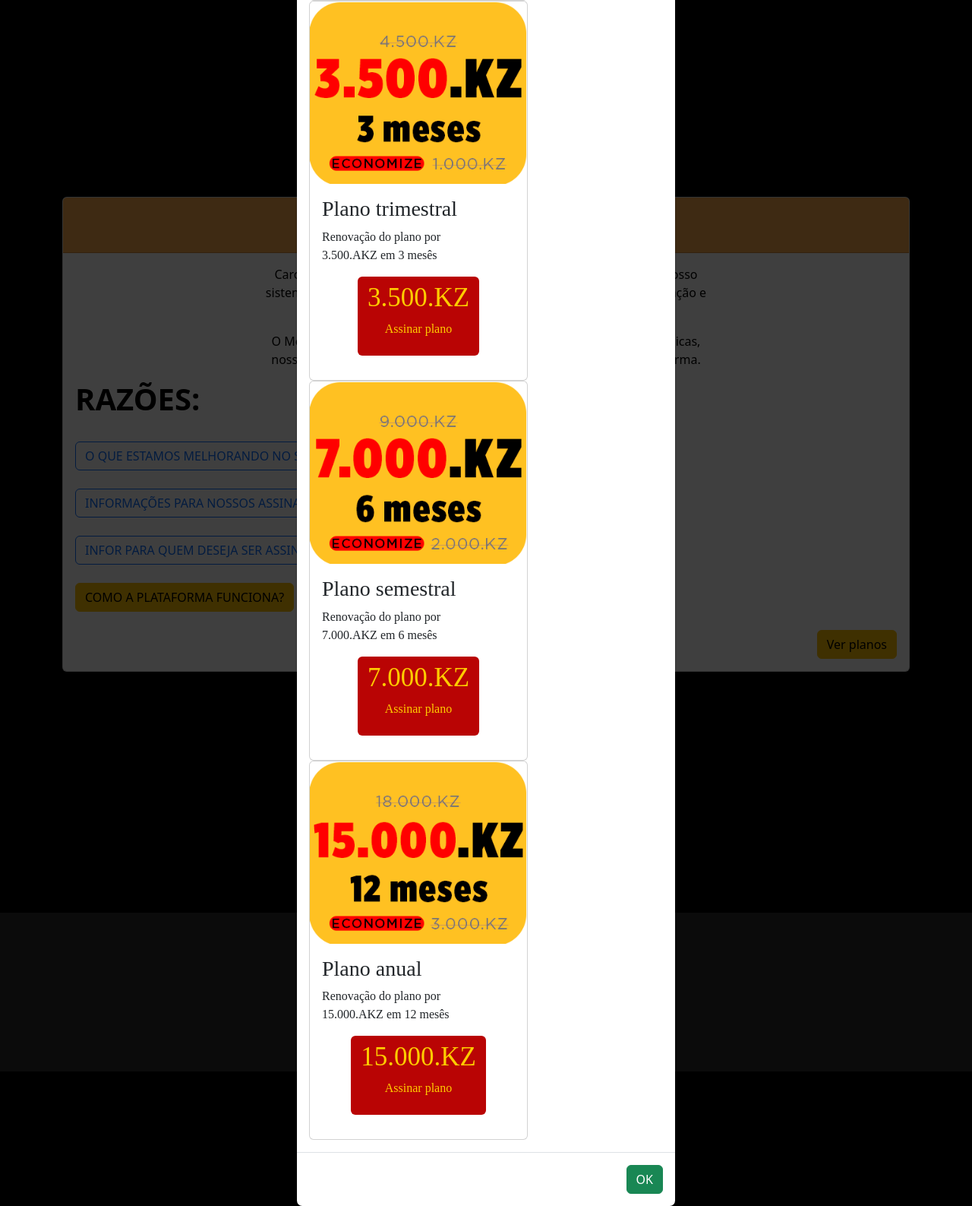
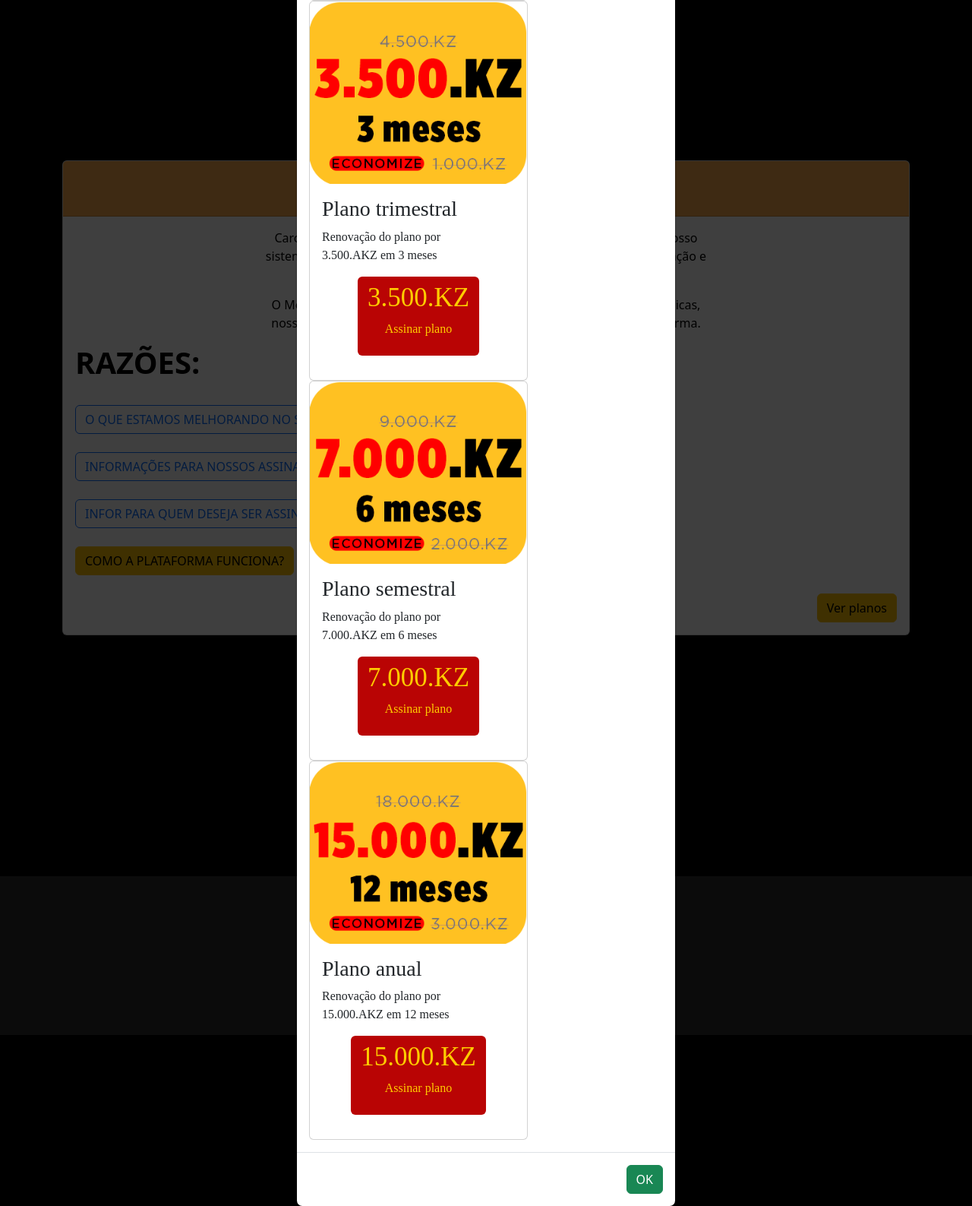
Before and after one commit to gabrieldala/Mercado-rendes, a Node server app: page / in a window 1280 px wide, after a click on "Ver planos". Shown: the part 607-2194 px from the top of the page at 76% size. Run offline with Node 20, Linux system fonts and the light colour scheme; some libraries are stand-ins or nearby versions.

Commit message:
Add files via upload
M v6

```diff
--- a/views/index.ejs
+++ b/views/index.ejs
@@ -92,8 +92,6 @@ li{
   <body>
 
     <div class="container">
-        <br>
-        <br>
         <br>
         <br>
         <br>
@@ -310,7 +308,7 @@ li{
                       loja, podes se comunicar com seus clientes em tempo real, por âudio, chamadas <br>
                       e sms, caso fiques um tempo ausente da sua loja, encontrarás registos da <br>
                       quantidade de clientes que visitaram sua loja, conseguirás controlar quantos <br>
-                      likes tem cada produtos dentro de sua loja, caso um cliente entre em sua loja <br>
+                      likes tem cada produto dentro de sua loja, caso um cliente entre em sua loja <br>
                       conseguirás observa-lo em tempo Real, caso entre mais do que um cliente <br>
                       conseguirás observa-los todos de uma vez de forma notificada e podes entrar <br>
                       em contacto com cada um deles antes que eles saiam de sua loja de maneiras <br>
@@ -409,7 +407,7 @@ li{
                                 <img class="card-img-top" src="/img/3.500.kz.png" alt="Card image cap">
                                 <div class="card-body">
                                   <h3 class="card-title">Plano trimestral</h3>
-                                  <p class="card-text" id="txt">Renovação do plano por <br> 3.500.AKZ em 3 mesês</p>
+                                  <p class="card-text" id="txt">Renovação do plano por <br> 3.500.AKZ em 3 meses</p>
                                   <div class="d-grid gap-2 m-3">
                                   <a href="#" class="btn" style="background-color: #b90404; color: #ffcc00; margin: auto;"><h3 style="font-size: 35px;" id="200" onmouseenter="entrardoz()" onmouseout="sairdoz()">3.500.KZ</h3><p id="fx">Assinar plano</p></a>
                                 </div>
@@ -426,7 +424,7 @@ li{
                                 <img class="card-img-top" src="/img/7.000.kz.png" alt="Card image cap">
                                 <div class="card-body">
                                   <h3 class="card-title">Plano semestral</h3>
-                                  <p class="card-text" id="txt">Renovação do plano por <br> 7.000.AKZ em 6 mesês</p>
+                                  <p class="card-text" id="txt">Renovação do plano por <br> 7.000.AKZ em 6 meses</p>
                                   <div class="d-grid gap-2 m-3">
                                   <a href="#" class="btn" style="background-color: #b90404; color: #ffcc00; margin: auto;"><h3 style="font-size: 35px;" id="500" onmouseenter="entrarquin()" onmouseout="sairquin()">7.000.KZ</h3><p id="fx">Assinar plano</p></a>
                                 </div>
@@ -440,7 +438,7 @@ li{
                                 <img class="card-img-top" src="/img/15.000.kz.png" alt="Card image cap">
                                 <div class="card-body">
                                   <h3 class="card-title">Plano anual</h3>
-                                  <p class="card-text" id="txt">Renovação do plano por <br> 15.000.AKZ em 12 mesês</p>
+                                  <p class="card-text" id="txt">Renovação do plano por <br> 15.000.AKZ em 12 meses</p>
                                   <div class="d-grid gap-2 m-3">
                                   <a href="#" class="btn" style="background-color: #b90404; color: #ffcc00; margin: auto;"><h3 style="font-size: 35px;" id="1000" onmouseenter="entrarmil()" onmouseout="sairmil()">15.000.KZ</h3><p id="fx">Assinar plano</p></a>
                                 </div>
```
